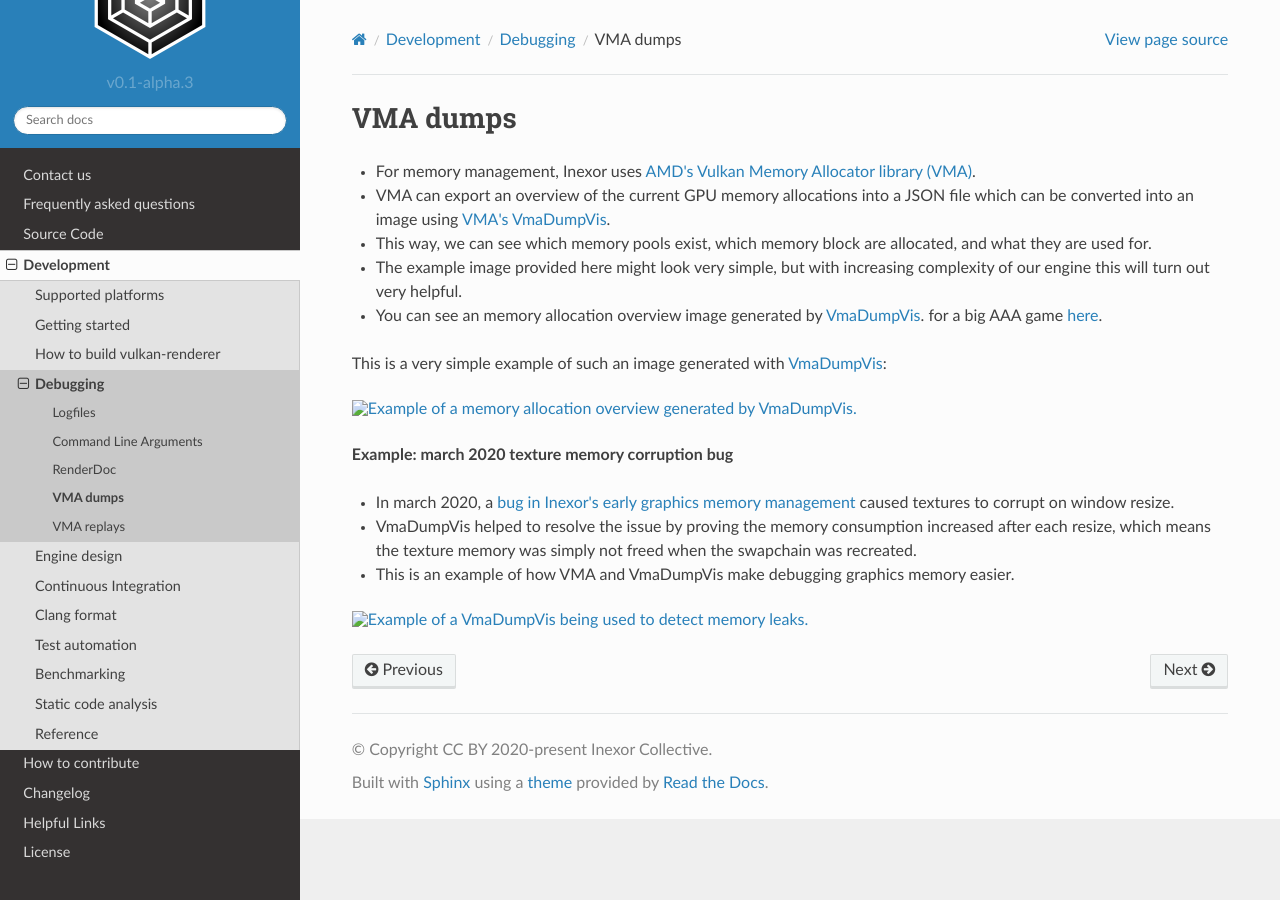
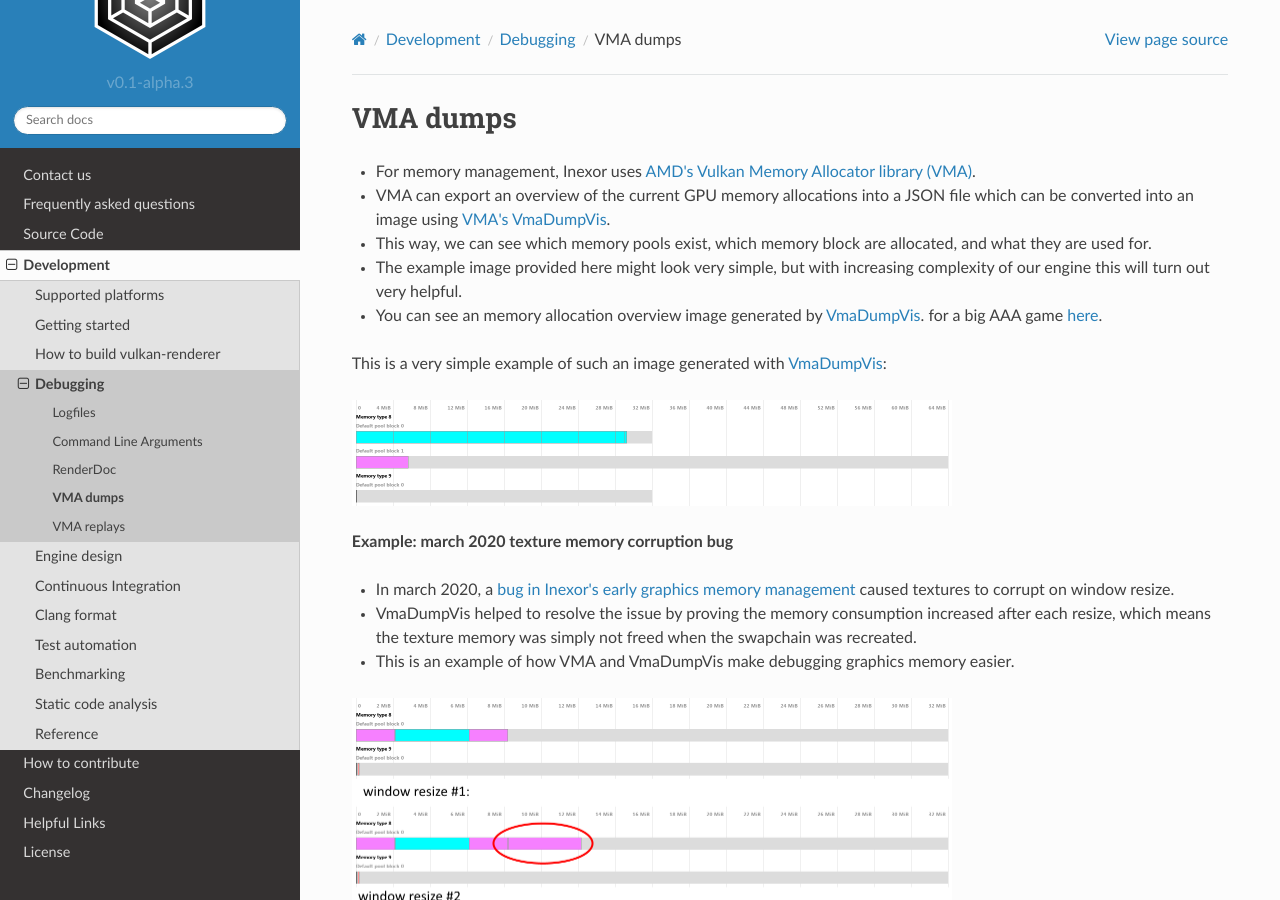
Before and after one commit to inexorgame/vulkan-renderer, a Sphinx documentation site: the page built from documentation/source/development/debugging/vma-dumps.rst, in a window 1280 px wide and 900 px high. Built offline with Sphinx 7.4.7 and the Read the Docs theme 2.0.0, drawn with Linux system fonts in a browser that asks for light colours; pages that are not in the unit, such as notebooks, are missing from menus.

Commit message:
[wiki] Added requested changes: move images to separate folder.

```diff
--- a/README.rst
+++ b/README.rst
@@ -10,7 +10,7 @@ vulkan-renderer
 
 ----
 
-.. image:: banner/main_banner.jpg
+.. image:: images/banner.jpg
 
 ----
 
--- a/documentation/source/conf.py
+++ b/documentation/source/conf.py
@@ -29,7 +29,7 @@ release = 'v0.1-alpha.3'
 language = 'english'
 pygments_style = 'sphinx'
 html_theme = 'sphinx_rtd_theme'
-html_logo = 'logos/InexorLogo2.png'
+html_logo = 'images/inexor.png'
 html_theme_options = {
     'logo_only': False,
     'display_version': True,
--- a/documentation/source/development/debugging/vma-dumps.rst
+++ b/documentation/source/development/debugging/vma-dumps.rst
@@ -9,7 +9,7 @@ VMA dumps
 
 This is a very simple example of such an image generated with `VmaDumpVis <https://github.com/GPUOpen-LibrariesAndSDKs/VulkanMemoryAllocator/blob/master/tools/VmaDumpVis/README.md>`__:
 
-.. image:: development/debugging/images/vma_dump_example.png
+.. image:: images/vma_dump_example.png
     :width: 600
     :alt: Example of a memory allocation overview generated by VmaDumpVis.
 
@@ -19,6 +19,6 @@ This is a very simple example of such an image generated with `VmaDumpVis <https
 -  VmaDumpVis helped to resolve the issue by proving the memory consumption increased after each resize, which means the texture memory was simply not freed when the swapchain was recreated.
 - This is an example of how VMA and VmaDumpVis make debugging graphics memory easier.
 
-.. image:: development/debugging/images/vma_saves_the_day.png
+.. image:: images/vma_saves_the_day.png
     :width: 600
     :alt: Example of a VmaDumpVis being used to detect memory leaks.
--- a/documentation/source/links/main.rst
+++ b/documentation/source/links/main.rst
@@ -4,7 +4,7 @@ Helpful Links
 Vulkan API
 ----------
 
-.. image:: /links/VulkanAPI.png
+.. image:: /images/vulkan.png
 
 - `Khronos' website about Vulkan API <https://www.khronos.org/vulkan/>`__
 - `Vulkan API 1.1 specification <https://www.khronos.org/registry/vulkan/specs/1.1-extensions/html/vkspec.html>`__
```
Also changed, not shown: documentation/source/faq/main.rst (+2 -2 lines), documentation/source/images/banner.jpg (renamed from documentation/source/banner/main_banner.jpg), documentation/source/images/inexor.png (renamed from documentation/source/logos/InexorLogo2.png), documentation/source/images/inexor2.png (renamed from documentation/source/faq/InexorLogo.png), documentation/source/images/vulkan.png (renamed from documentation/source/links/VulkanAPI.png).
